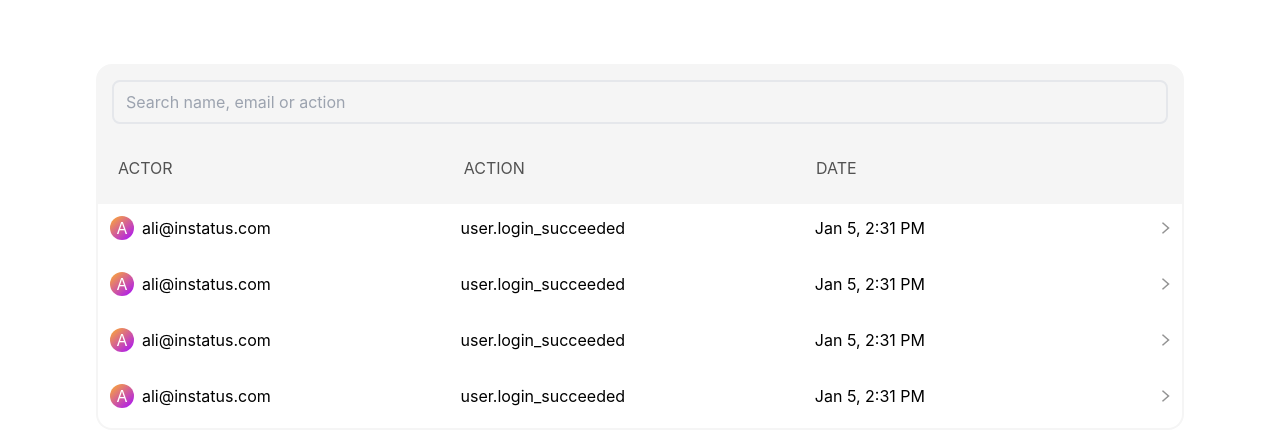
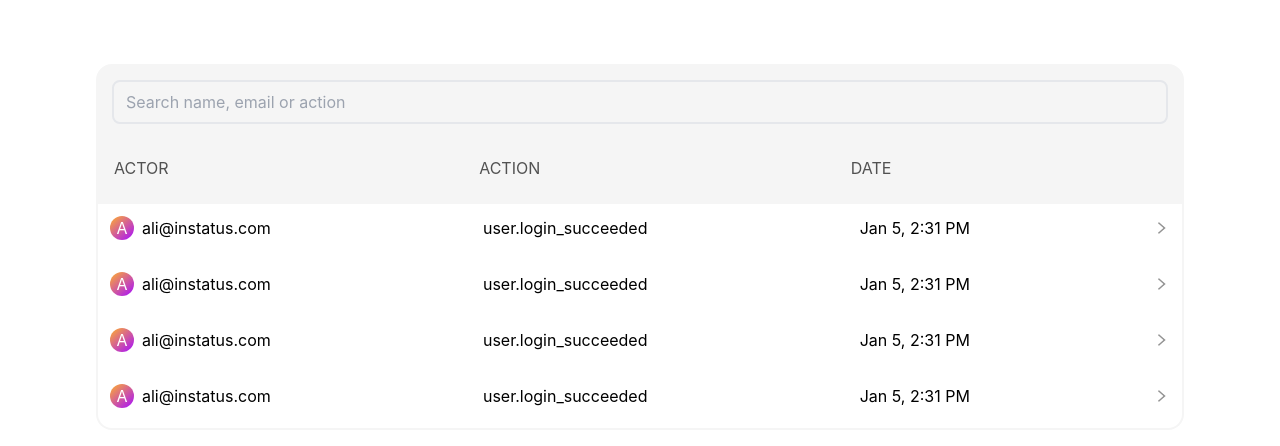
Before and after one commit to theSeifHub/activity-log, a Next.js app: page / in a window 1280 px wide. Shown: the top 446 px of the page. Built offline with nearby package versions, Linux system fonts and the light colour scheme.

Commit message:
fix some styles in LogRow & LogTable

```diff
--- a/components/LogRow.tsx
+++ b/components/LogRow.tsx
@@ -15,8 +15,8 @@
     showDetailsBox ? (
       <DetailsBox incident={incident} onClickClose={() => setShowDetailsBox(!showDetailsBox)} />
     ) : (
-      <div className='flex justify-between h-14 border-0 border-red-500'>
-        <span className='grow-3 pl-3 pt-3 border-0 border-blue-500'>
+      <div className='flex justify-between h-14 relative'>
+        <span className='grow px-3 pt-3'>
           <span
             className='inline-block text-center text-white w-6 h-6 mr-2 rounded-full'
             style={{background: 'linear-gradient(138.62deg, #F3994A 14.17%, #B325E2 84.99%)'}}
@@ -24,9 +24,9 @@
            {incident.actor_name.charAt(0)}
           </span>
           {incident.target_name}</span>
-        <span className='grow-3 pl-3 pt-3 border-0 border-blue-500'>{incident.action.name}</span>
-        <span className='grow-3 pl-3 pt-3 border-0 border-blue-500'>{formatDateToMMMdhm(incident.occurred_at)}</span>
-        <span className='grow text-right pr-3 pt-3 border-0 border-blue-500'>
+        <span className='grow pr-3 pt-3'>{incident.action.name}</span>
+        <span className='grow pr-3 pt-3'>{formatDateToMMMdhm(incident.occurred_at)}</span>
+        <span className='absolute top-3 right-4'>
           <button type='button' onClick={() => setShowDetailsBox(!showDetailsBox)} title='Show details'>
             <Image
               src="/assets/images/greyChevron.png"
--- a/components/LogTable.tsx
+++ b/components/LogTable.tsx
@@ -8,10 +8,9 @@
   return (
     <div className='flex flex-col h-full border-2 border-t-0 border-neutral-100 rounded-b-2xl'>
         <div className='flex justify-between bg-neutral-100 h-16'>
-          <span className='grow-5 text-neutral-600 text-left pl-5 pt-4 border-0 border-green-500'>ACTOR</span>
-          <span className='grow-5 text-neutral-600 text-left pl-5 pt-4 border-0 border-green-500'>ACTION</span>
-          <span className='grow-5 text-neutral-600 text-left pl-5 pt-4 border-0 border-green-500'>DATE</span>
-          <span className='grow border-0 border-green-500'/>
+          <span className='grow text-neutral-600 text-left pl-4 pt-4'>ACTOR</span>
+          <span className='grow text-neutral-600 text-left pl-5 pt-4'>ACTION</span>
+          <span className='grow text-neutral-600 text-left pl-5 pt-4'>DATE</span>
         </div>
         <LogRow incident={SAMPLE_DATA} />
         <LogRow incident={SAMPLE_DATA} />
```
